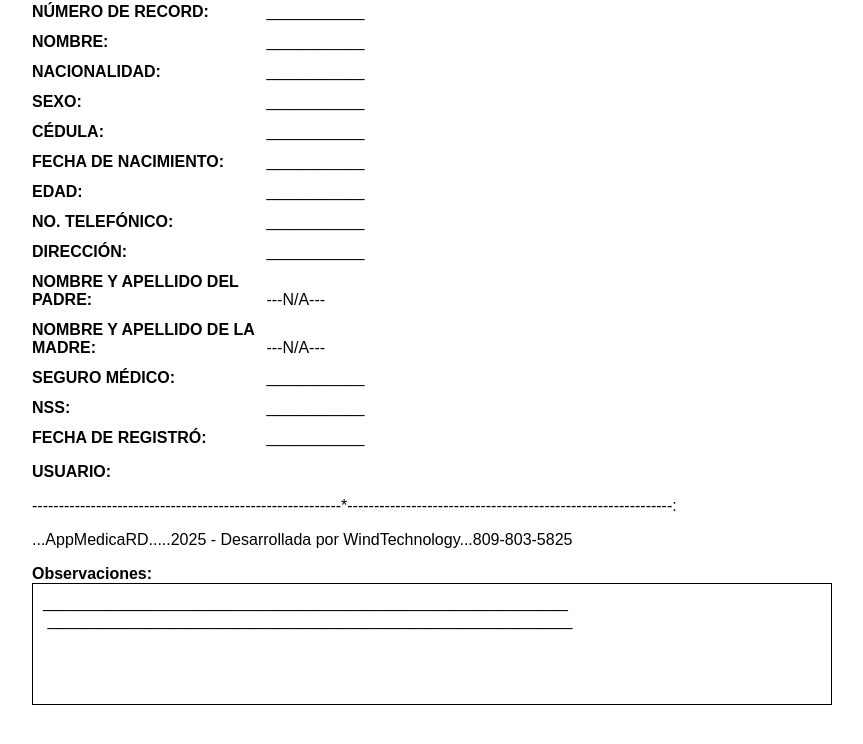
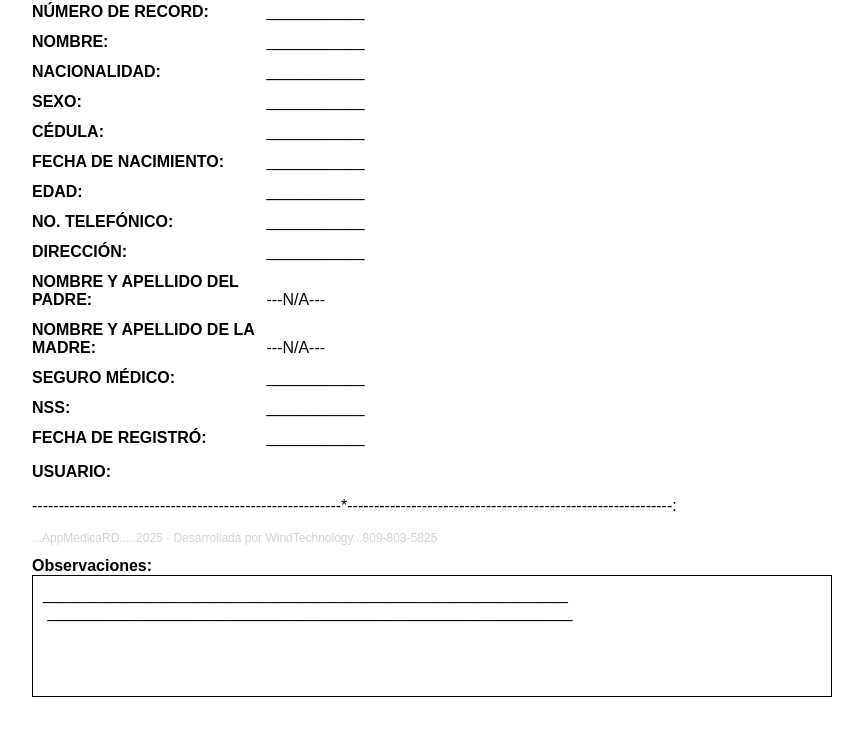
Before and after one commit to dawin1987/appmedicard, a plain HTML site: page index.html in a window 1280 px wide. Shown: the part 416-1160 px from the top of the page, without its empty margins (208-1071 px from the left). Drawn offline with Linux system fonts and the light colour scheme.

Commit message:
Update estilo.css

```diff
--- a/css/estilo.css
+++ b/css/estilo.css
@@ -4,6 +4,12 @@ body {
     margin: 0;
     padding: 0;
 }
+
+.footer-text {
+    font-size: 12px;
+    color: lightgray;
+}
+
 .textHMC
 {
 
```
